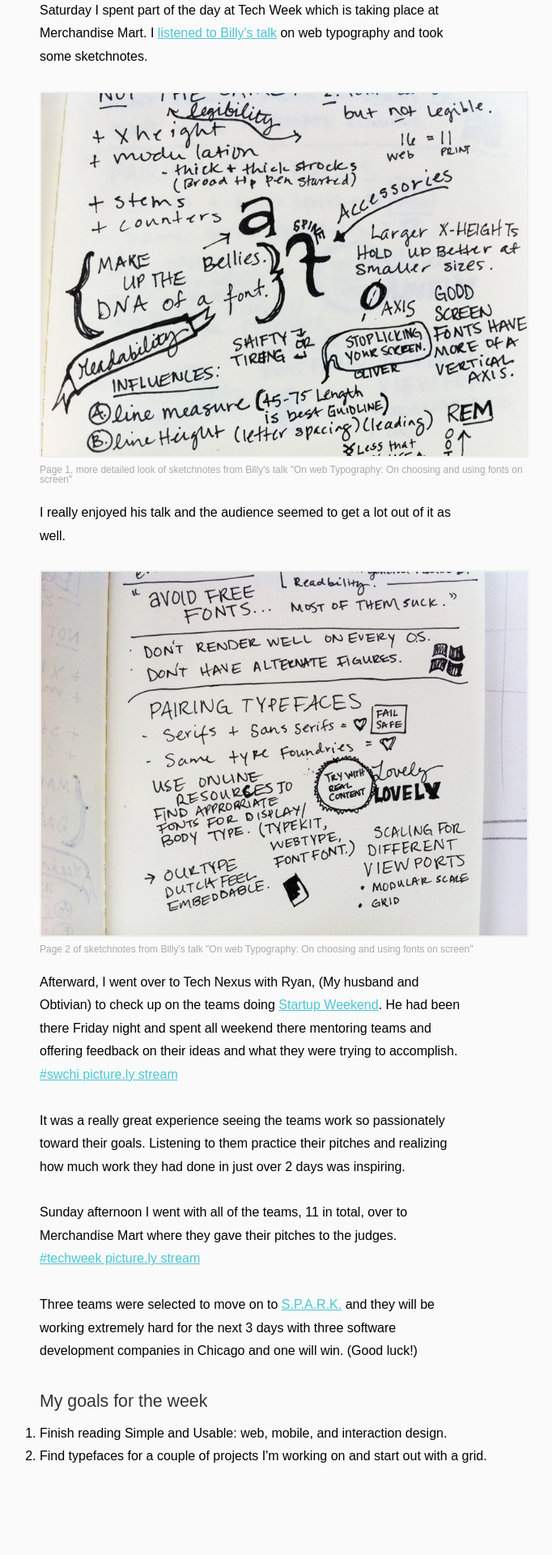
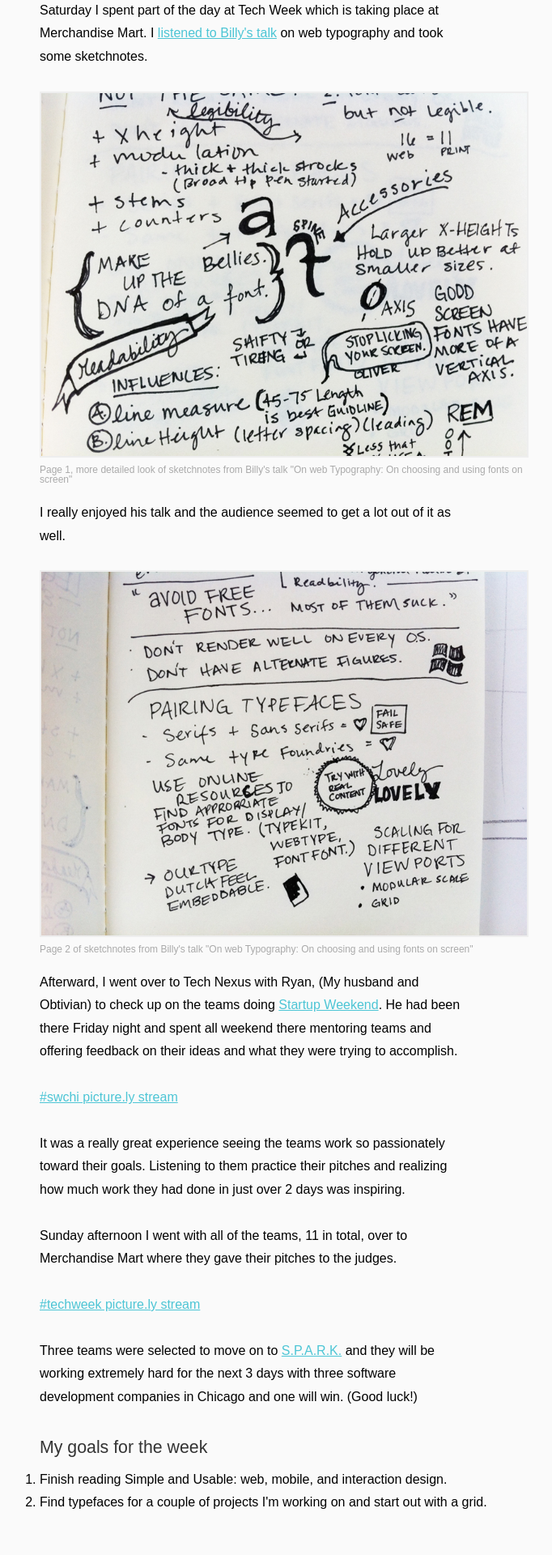
Before and after one commit to smbriones/smbriones.github.com, a Jekyll site: the page built from _posts/2011-07-25-week-three.html, in a window 1280 px wide. Shown: the part 2109-4029 px from the top of the page at 81% size, without its empty margins (451-1133 px from the left). Built offline with Jekyll 4.4.1, drawn with Linux system fonts in a browser that asks for light colours; nearby versions of some CDN libraries; before the commit the page ends 3972 px from its top, so only the background shows below that.

Commit message:
put links in a seperate p

```diff
--- a/_posts/2011-07-25-week-three.html
+++ b/_posts/2011-07-25-week-three.html
@@ -89,9 +89,11 @@ snippet: "It has been another week full of learning at 8th Light. I can't believ
   teams doing
   <a href="http://chicago.startupweekend.org/">Startup Weekend</a>. He had been there Friday night and spent
   all weekend there mentoring teams and offering feedback on their ideas and what they were trying to
-  accomplish. <a href="http://picture.ly/?q=%23swchi">#swchi picture.ly stream</a>
+  accomplish.
 </p>
-
+<p>
+  <a href="http://picture.ly/?q=%23swchi">#swchi picture.ly stream</a>
+</p>
 <p>
   It was a really great experience seeing the teams work so passionately toward their goals. Listening
   to them practice their pitches and realizing how much work they had done in just over 2 days was
@@ -100,9 +102,11 @@ snippet: "It has been another week full of learning at 8th Light. I can't believ
 
 <p>
   Sunday afternoon I went with all of the teams, 11 in total, over to Merchandise Mart where they gave
-  their pitches to the judges. <a href="http://www.picture.ly/?q=%23techweek">#techweek picture.ly stream</a>
+  their pitches to the judges.
 </p>
-
+<p>
+  <a href="http://www.picture.ly/?q=%23techweek">#techweek picture.ly stream</a>
+</p>
 <p>Three teams were selected to move on to <a href="http://www.sparkchi.com/">S.P.A.R.K.</a> and they will
   be working extremely hard for the next 3 days with three software development companies in Chicago and one
   will win. (Good luck!)
```
